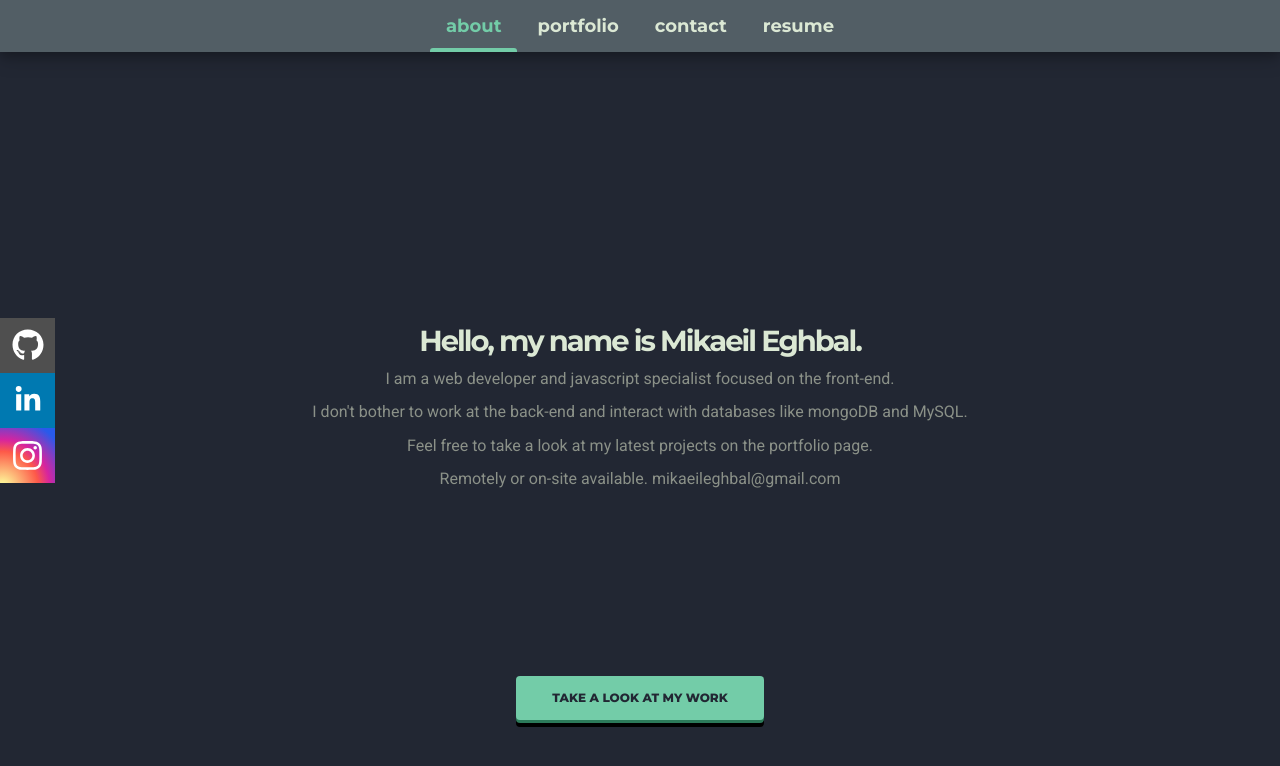
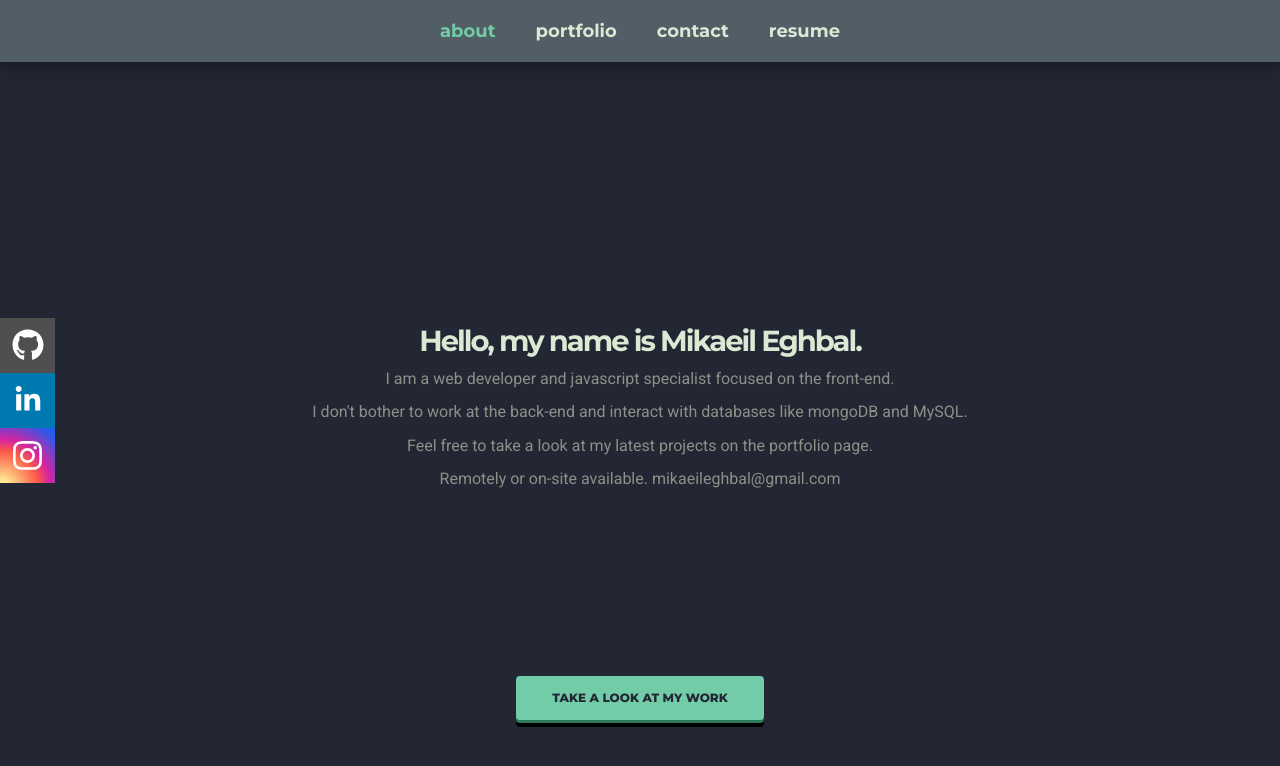
Before and after one commit to mikaeileghbal/react-portfolio, a React (Create React App) app: page / in a window 1280 px wide. Shown: the top 766 px of the page. Built offline with nearby package versions, Linux system fonts and the light colour scheme.

Commit message:
Fix navbar style

```diff
--- a/src/components/Header.js
+++ b/src/components/Header.js
@@ -20,7 +20,7 @@ const Container = styled.div`
 
 const TopNav = styled.nav`
   height: 100%;
-  width: calc(min(75vw, 400px));
+  //width: calc(min(75vw, 400px));
   position: fixed;
   z-index: 1;
   top: 0;
@@ -31,18 +31,24 @@ const TopNav = styled.nav`
   align-items: center;
   overflow-x: hidden;
   transition: right 0.2s;
+  padding: 3px;
 
   //min tablet viewport
   position: static;
-  width: auto;
+  //width: auto;
   flex-direction: row;
-  padding: 0;
 `;
 
-const TopMenuList = styled.ul``;
+const TopMenuList = styled.ul`
+  width: 100%;
+  display: flex;
+  gap: 4px;
+  list-style: none;
+  padding: 2px;
+`;
 
 const TopMenuItem = styled.li`
-  display: inline-block;
+  //display: inline-block;
   position: relative;
   padding: 0 2px;
 `;
@@ -53,7 +59,7 @@ const StyledLink = styled(Link)`
   font-size: 18px;
   text-decoration: none;
   color: ${theme.colors.greenText};
-  transition: color 0.2s;
+  transition: color 200ms, transform 200ms;
   padding: 15px 16px;
   display: block;
 
@@ -61,13 +67,15 @@ const StyledLink = styled(Link)`
     color: ${theme.colors.greenHover};
   }
 
-  &:hover {
-    &::before {
+  &:hover:not(.active) {
+    transform: scale(1.2);
+
+    /* &::before {
       transform: scaleY(1);
-    }
+    } */
   }
 
-  &:before {
+  /* &:before {
     content: "";
     position: absolute;
     left: 0;
@@ -81,7 +89,7 @@ const StyledLink = styled(Link)`
     transition: 0.2s;
     border-top-left-radius: 3px;
     border-top-right-radius: 3px;
-  }
+  } */
 
   &.active {
     color: ${theme.colors.greenHover};
--- a/src/styles/global.js
+++ b/src/styles/global.js
@@ -14,7 +14,7 @@ export const Section = styled.section`
   padding: 0 20px;
 `;
 
-export const Title = styled.h1`
+export const Title = styled.h3`
   position: relative;
   font-weight: 700;
   font-size: 42px;
```
Also changed, not shown: src/components/Button.js (line endings or trailing spaces).
